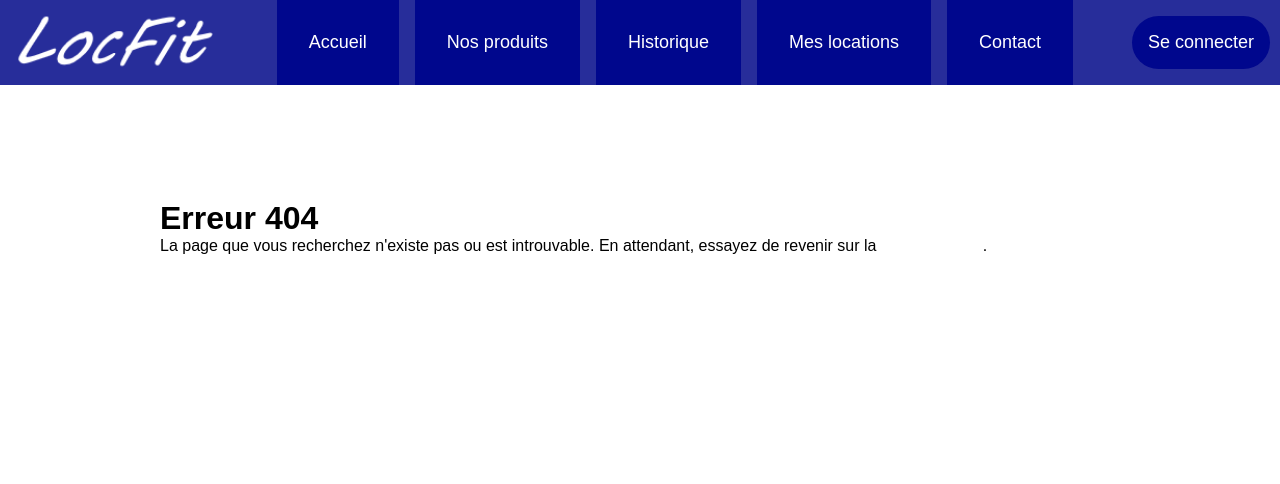
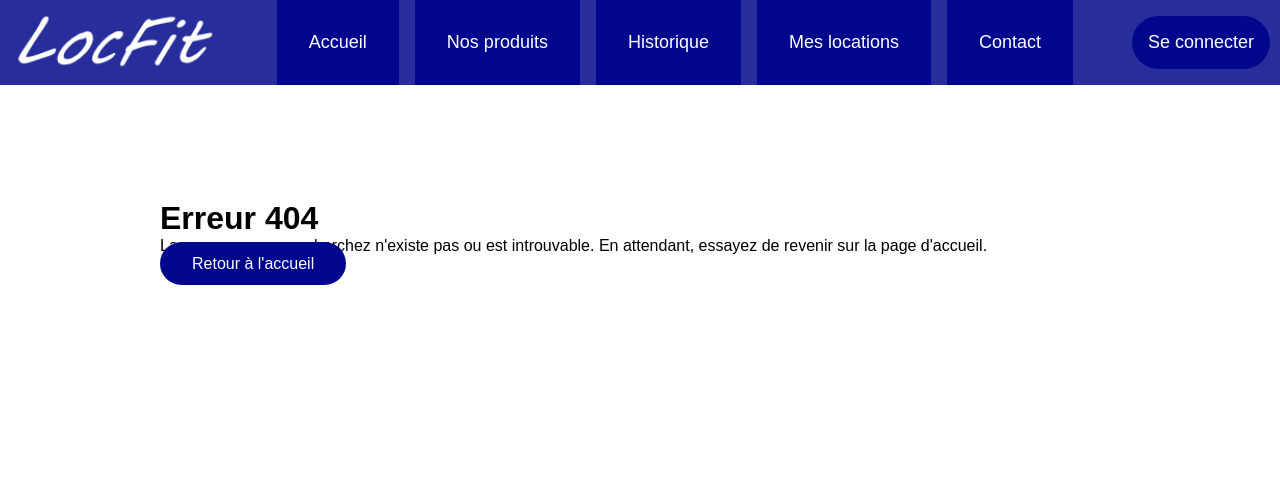
Before and after one commit to Mayster-web/BUT2_2026_legofflenaour_gehanne_dombre, a Node project: template views/erreur404.ejs in a window 1280 px wide. Shown: the top 484 px of the page. Run offline with Node 20 templates, Linux system fonts and the light colour scheme; the template is opened without the code that fills it, so the values that code supplies are empty; some web fonts are replaced.

Commit message:
Correction de pages et ajout d'une autre
server.js : ajout d'un point virgule sur la ligne du console.log.

erreur404.ejs : ajout d'un bouton revenant à la page d'accueil au lieu d'un texte d'ancrage.

suppr_produit.ejs : création de la page, servant à supprimer un produit.

```diff
--- a/server.js
+++ b/server.js
@@ -20,7 +20,7 @@ app.use(session({
 
 app.get('/', (req, res) => {
     const produit = db.prepare('SELECT * FROM produit ORDER BY id LIMIT 5').all();
-    console.log(produit)
+    console.log(produit);
     res.render('index', { produit });
 });
 
--- a/views/erreur404.ejs
+++ b/views/erreur404.ejs
@@ -5,7 +5,9 @@
         <main>
             <h1>Erreur 404</h1>
             <p>La page que vous recherchez n'existe pas ou est introuvable. En attendant,
-                essayez de revenir sur la <a href="/">page d'accueil</a>.</p>
+                essayez de revenir sur la page d'accueil.</p>
+
+            <a href="/" class="btn-reserver">Retour à l'accueil</a>
         </main>
 
         <%- include('partials/footer') %>
--- /dev/null
+++ b/views/suppr_produit.ejs
@@ -0,0 +1 @@
+import db from ".../bdd/dblite.js";
```
